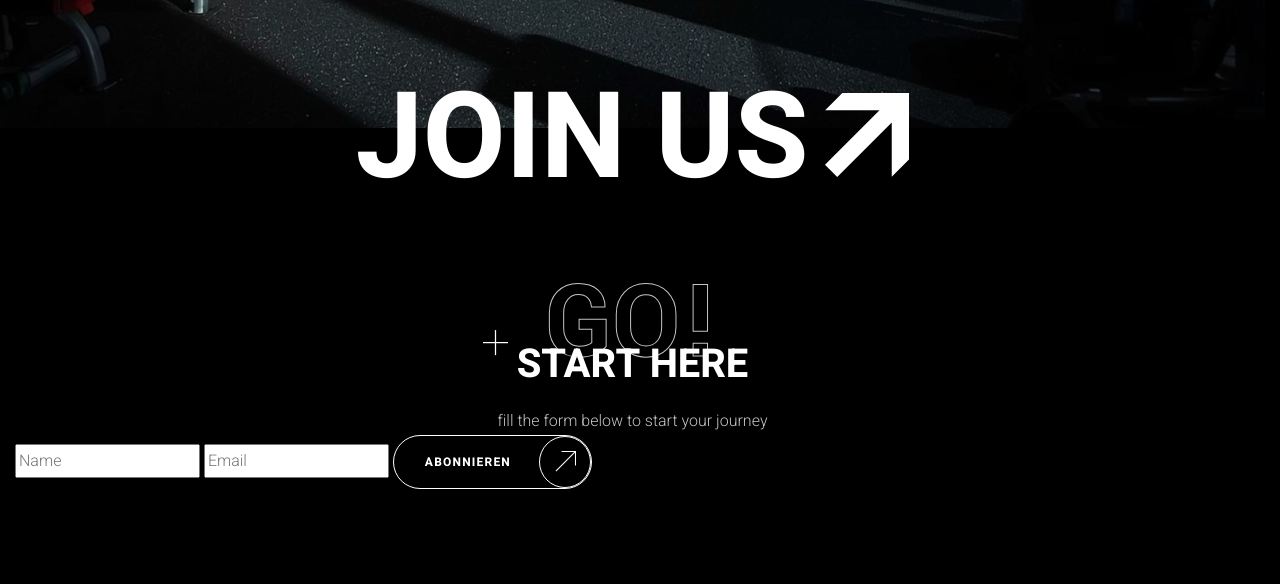
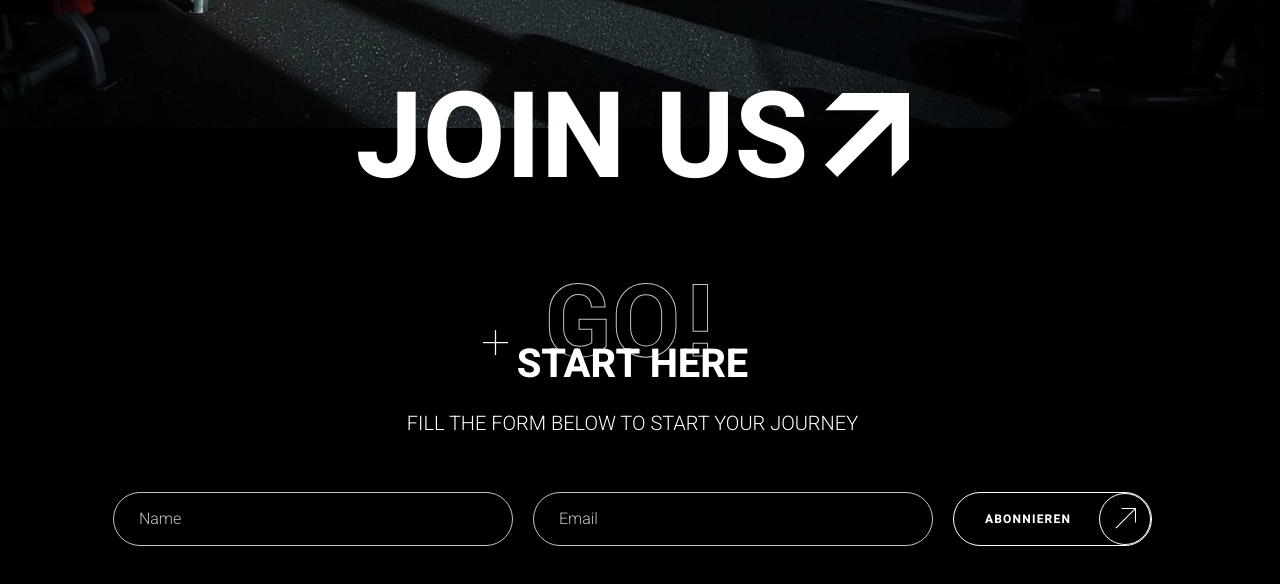
Before and after one commit to YuriiTopol/Armor_Fit, a plain HTML site: page index.html in a window 1280 px wide. Shown: the part 4058-4642 px from the top of the page. Drawn offline with Linux system fonts and the light colour scheme.

Commit message:
new 02.07.25

```diff
--- a/index.html
+++ b/index.html
@@ -243,13 +243,13 @@
           <div class="join-us-form-body">
             <label class="visually-hidden" for="username">Name</label>
             <input
-              class="join-us-form-input"
+              class="join-us-form-input input"
               id="username"
               placeholder="Name"
             />
-            <label class="visually-hidden" for="username">Email</label>
+            <label class="visually-hidden" for="email">Email</label>
             <input
-              class="join-us-form-input"
+              class="join-us-form-input input"
               id="email"
               placeholder="Email"
               type="email"
--- a/styles.css
+++ b/styles.css
@@ -320,6 +320,7 @@ h1, h2, h3, h4, h5, h6 {
   line-height: 1.3;
 }
 
+
 .title-big {
   font-size: clamp(24px, 3.12vw, 60px);
 }
@@ -390,6 +391,12 @@ h1, h2, h3, h4, h5, h6 {
   border: var(--border);
 }
 
+.join-us-form-body {
+  display: flex;
+  justify-content: center;
+  column-gap: 20px;
+}
+
 .button.transparent::after {
   content: '';
   position: absolute;
@@ -404,6 +411,31 @@ h1, h2, h3, h4, h5, h6 {
 .button.transparent:hover {
   color: var(--color-dark);
   background-color: var(--color-light-gray);
+}
+
+.input {
+  width: 100%;
+  height: var(--input-height);
+  padding-inline: 25px;
+  color: var(--color-light);
+  background-color: transparent;
+  border: 1px solid var(--color-light-gray);
+  border-radius: var(--border-radius);
+}
+
+.input::placeholder,
+select.input:invalid {
+  color: var(--color-light-gray);
+}
+
+.input:hover {
+  border-color: var(--color-light);
+}
+
+.input:focus {
+  color: var(--color-dark);
+  background-color: var(--color-light-gray);
+  outline: none;
 }
 
 .header {
@@ -687,6 +719,20 @@ h1, h2, h3, h4, h5, h6 {
   row-gap: 7px;
 }
 
+.join-us-form-header:not(:last-child) {
+  margin-bottom: 52px;
+}
+.join-us-form-subtitle {
+  font-size: 20px;
+  line-height: 1.65;
+  text-transform: uppercase;
+  color: var(--color-light);
+}
+
+.join-us-form-input {
+  max-width: 400px;
+}
+
 @media (max-width: 1919px) {
   .motivation-card-image {
     margin-block: -20px;
```
Also changed, not shown: package.json (deleted, +0 -10 lines).
